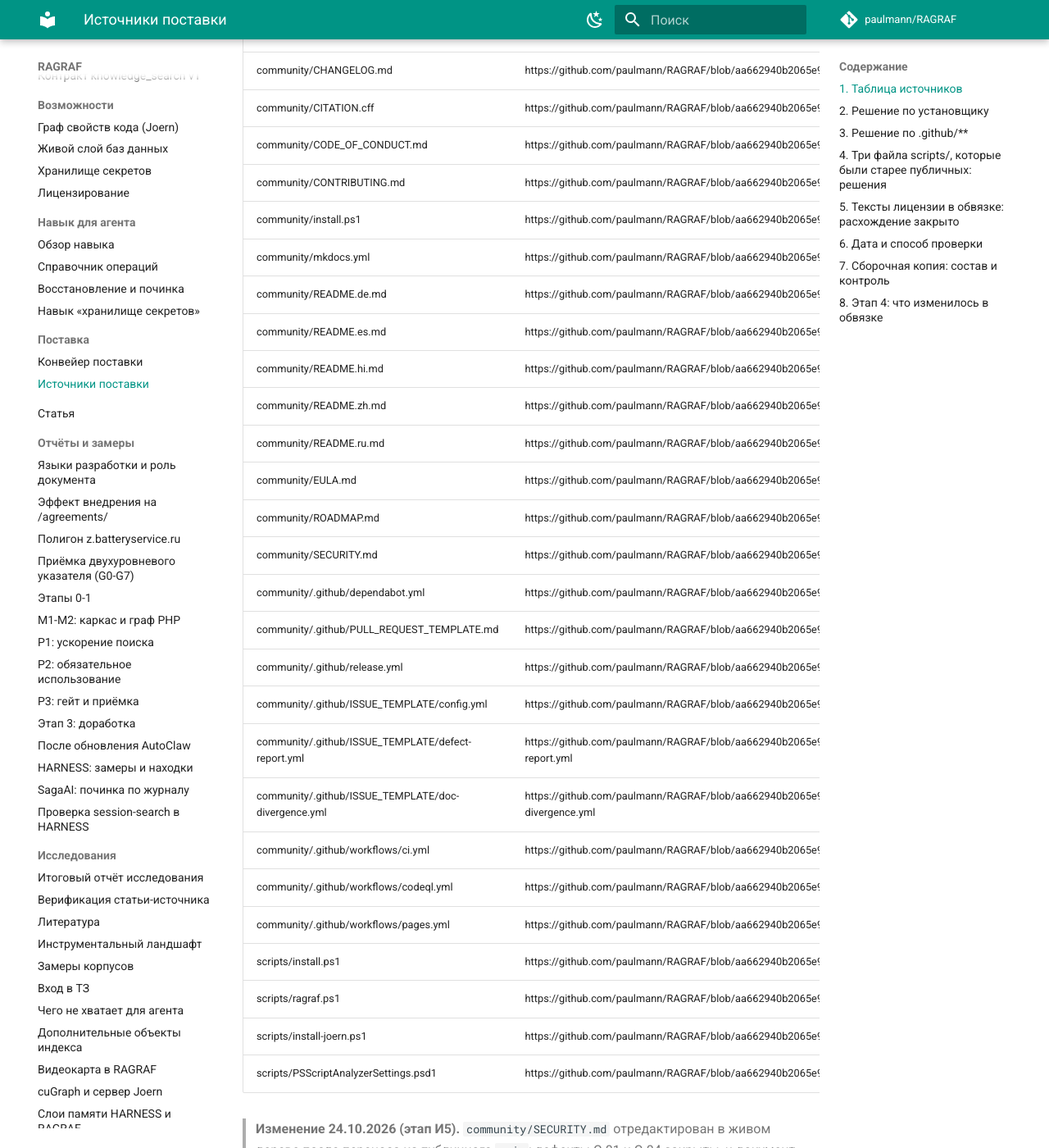
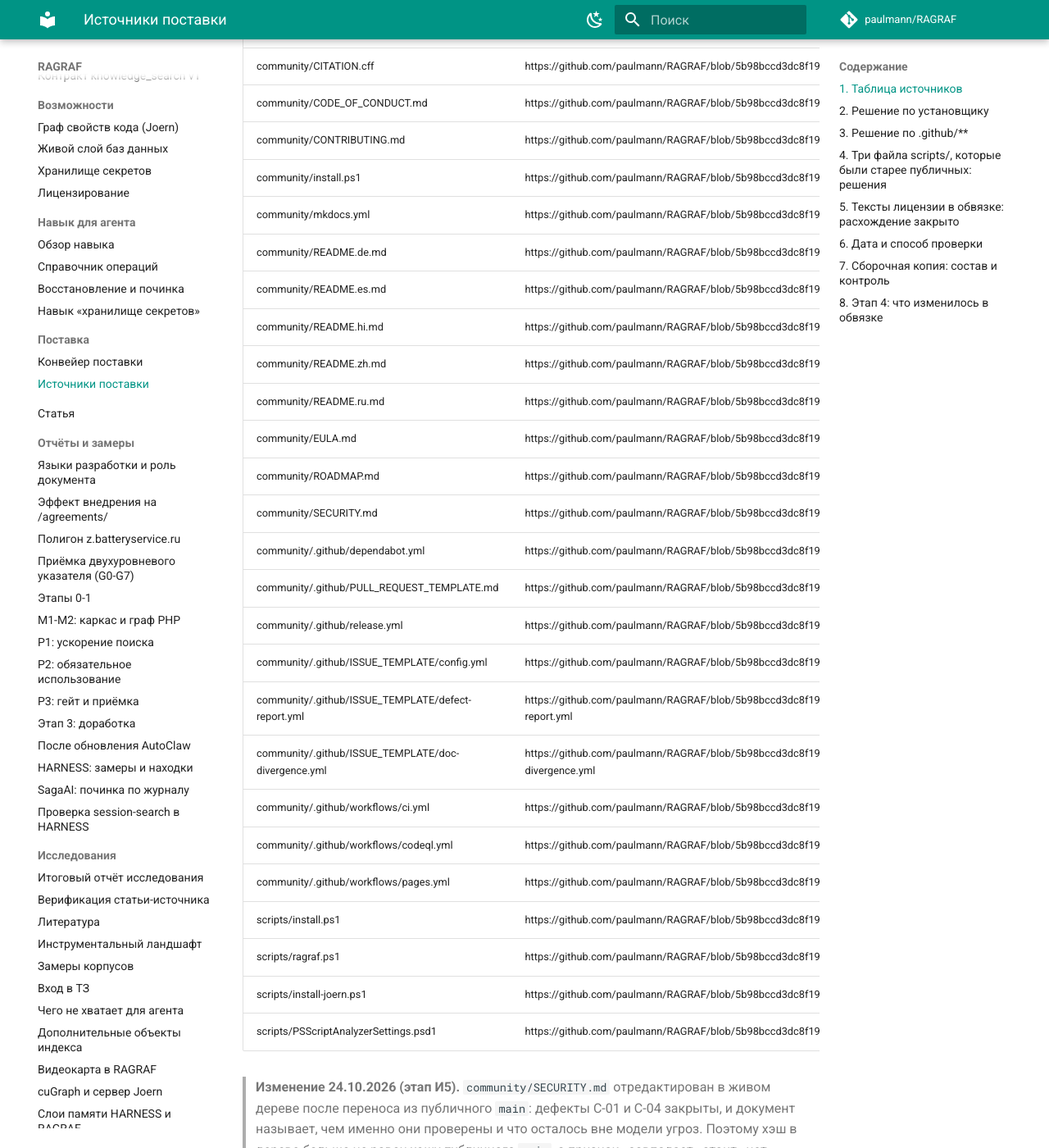
Before and after one commit to paulmann/RAGRAF, an MkDocs documentation site: the page built from docs/03_implementation/RELEASE-SOURCES.md, in a window 1280 px wide and 1400 px high, scrolled down 1235 px. Shown: the whole window at 82% size. Built offline with MkDocs 1.6.1 and Material for MkDocs 9.7.7, drawn with Linux system fonts in a browser that asks for light colours; comment, search, counter and statistics services are not loaded; some of the changed lines change nothing that is shown; some of the changed text lies outside the part shown.

Commit message:
docs: таблица источников пересчитана на голове 5b98bcc

```diff
--- a/docs/03_implementation/RELEASE-SOURCES.md
+++ b/docs/03_implementation/RELEASE-SOURCES.md
@@ -7,8 +7,8 @@
 в таком состоянии теряла обвязку целиком — и заметить это можно было только
 сверкой, которой до сих пор никто не делал.
 
-**Публичный `main` на момент сверки:** `aa662940b2065e92ae1e8892f583c6bbee7934e8`
-(None, «выпуск документов этапа И17»),
+**Публичный `main` на момент сверки:** `5b98bccd3dc8f1904e930f03e39a55ba4a20d317`
+(2026-10-26 22:24:00 +0300, «выпуск документов этапа И17»),
 репозиторий https://github.com/paulmann/RAGRAF, клон в песочнице
 `%TEMP%\ragraf-pub-20261024-175225` (`git clone --depth 50`, затем
 `git fetch origin`, `git rev-parse origin/main`).
@@ -32,12 +32,10 @@
 описание прошлого, а не текущего состояния.
 
 
-> **Изменение 26.10.2026 (этап И17).** `community/EULA.md` переписан в живом
-> дереве: поставка одна, Pro и Enterprise — уровни лицензии внутри неё, переход
-> между уровнями — активация лицензии, а не установка (решение владельца от
-> 26.10.2026). Строка таблицы поэтому честно говорит «нет»: публичный `main`
-> отдаёт прежний текст, пока выпуск не отправлен. После отправки строка
-> пересчитывается на новой голове и признак становится «да».
+> **Изменение 26.10.2026 (этап И17).** `community/EULA.md` переписан: поставка
+> одна, Pro и Enterprise — уровни лицензии внутри неё, переход между уровнями —
+> активация лицензии, а не установка (решение владельца от 26.10.2026). Выпуск
+> отправлен, хэши совпадают, адрес источника указывает на голову выпуска.
 
 Хэши — sha256, полные (64 знака). Столбец «совпадает» означает: файл в дереве
 побайтово равен файлу публичного `main`, то есть перенос выполнен без правки
@@ -45,33 +43,33 @@
 
 | файл в дереве | источник (URL + коммит) | sha256 в публичном main | sha256 в дереве | совпадает | путь в поставке |
 |---|---|---|---|---|---|
-| community/CHANGELOG.md | https://github.com/paulmann/RAGRAF/blob/aa662940b2065e92ae1e8892f583c6bbee7934e8/CHANGELOG.md | 801a6ade05de5fc19a448d92a82879dc4a7559992a76810d9471362c183e51e9 | 801a6ade05de5fc19a448d92a82879dc4a7559992a76810d9471362c183e51e9 | да | CHANGELOG.md |
-| community/CITATION.cff | https://github.com/paulmann/RAGRAF/blob/aa662940b2065e92ae1e8892f583c6bbee7934e8/CITATION.cff | 66b646fef4e186b062d1854a9337cc2e91ab1d2cddaa8abee2d95df3b0fe0581 | 66b646fef4e186b062d1854a9337cc2e91ab1d2cddaa8abee2d95df3b0fe0581 | да | CITATION.cff |
-| community/CODE_OF_CONDUCT.md | https://github.com/paulmann/RAGRAF/blob/aa662940b2065e92ae1e8892f583c6bbee7934e8/CODE_OF_CONDUCT.md | 34596ad809e62b3c5a0f9cfb3106c971c21b4f145b18c7e70704959d6996b580 | 34596ad809e62b3c5a0f9cfb3106c971c21b4f145b18c7e70704959d6996b580 | да | CODE_OF_CONDUCT.md |
-| community/CONTRIBUTING.md | https://github.com/paulmann/RAGRAF/blob/aa662940b2065e92ae1e8892f583c6bbee7934e8/CONTRIBUTING.md | 4702989e9f57c205f752d6e5977b692316fae0fa4c61c32355d5289e05d98689 | 4702989e9f57c205f752d6e5977b692316fae0fa4c61c32355d5289e05d98689 | да | CONTRIBUTING.md |
-| community/install.ps1 | https://github.com/paulmann/RAGRAF/blob/aa662940b2065e92ae1e8892f583c6bbee7934e8/install.ps1 | 5a55c8d88ba70066e43147d9b772d98352f46ca82a88ef18a2d8ada71509e8e0 | 5a55c8d88ba70066e43147d9b772d98352f46ca82a88ef18a2d8ada71509e8e0 | да | install.ps1 |
-| community/mkdocs.yml | https://github.com/paulmann/RAGRAF/blob/aa662940b2065e92ae1e8892f583c6bbee7934e8/mkdocs.yml | fafbfabe326de2139b7075cc831c358729070a28f0e1b90baa26dbf8bcd4a0e4 | fafbfabe326de2139b7075cc831c358729070a28f0e1b90baa26dbf8bcd4a0e4 | да | mkdocs.yml |
-| community/README.de.md | https://github.com/paulmann/RAGRAF/blob/aa662940b2065e92ae1e8892f583c6bbee7934e8/README.de.md | a43a47f12b3f2c362f5da1e428a9e3cb6701830c9d9254a14bec3fb9cd3b660f | a43a47f12b3f2c362f5da1e428a9e3cb6701830c9d9254a14bec3fb9cd3b660f | да | README.de.md |
-| community/README.es.md | https://github.com/paulmann/RAGRAF/blob/aa662940b2065e92ae1e8892f583c6bbee7934e8/README.es.md | 603d4e7f287ab163475ca8a1d745b07187a4be5e5254e61c1276e68d9a55c007 | 603d4e7f287ab163475ca8a1d745b07187a4be5e5254e61c1276e68d9a55c007 | да | README.es.md |
-| community/README.hi.md | https://github.com/paulmann/RAGRAF/blob/aa662940b2065e92ae1e8892f583c6bbee7934e8/README.hi.md | c8e4bee16f3300f5f9e9b905afa479f18cb30beec54877a7c35aa60869a35cf7 | c8e4bee16f3300f5f9e9b905afa479f18cb30beec54877a7c35aa60869a35cf7 | да | README.hi.md |
-| community/README.zh.md | https://github.com/paulmann/RAGRAF/blob/aa662940b2065e92ae1e8892f583c6bbee7934e8/README.zh.md | f4252d8b8e51a9aa0c1e7c6375de755b39d6d61c35fb7dbe510cc3fdff88b1de | f4252d8b8e51a9aa0c1e7c6375de755b39d6d61c35fb7dbe510cc3fdff88b1de | да | README.zh.md |
-| community/README.ru.md | https://github.com/paulmann/RAGRAF/blob/aa662940b2065e92ae1e8892f583c6bbee7934e8/README.ru.md | 0b54d4d486bab6c2d6838175ac15d416b45c37d69f3a1f488ecef50cc5f8cede | 0b54d4d486bab6c2d6838175ac15d416b45c37d69f3a1f488ecef50cc5f8cede | да | README.ru.md |
-| community/EULA.md | https://github.com/paulmann/RAGRAF/blob/aa662940b2065e92ae1e8892f583c6bbee7934e8/EULA.md | 4c722977b993fb0f22c51e33857648bb91b56a214a3164f29e842a88c2e7e666 | 1ea1866c28f181bf9135732b1a2e6806eec22b6b6ff66603b9a25b347767b22a | нет | EULA.md |
-| community/ROADMAP.md | https://github.com/paulmann/RAGRAF/blob/aa662940b2065e92ae1e8892f583c6bbee7934e8/ROADMAP.md | dae3feb0c20c70ec55cae98740401a02206875e2ebfcc8cded00637ca8ab0cf4 | dae3feb0c20c70ec55cae98740401a02206875e2ebfcc8cded00637ca8ab0cf4 | да | ROADMAP.md |
-| community/SECURITY.md | https://github.com/paulmann/RAGRAF/blob/aa662940b2065e92ae1e8892f583c6bbee7934e8/SECURITY.md | dbc7d9c2bd4d3e2d1481a36d00655633c3b45603d1f6753a26c9357414495700 | dbc7d9c2bd4d3e2d1481a36d00655633c3b45603d1f6753a26c9357414495700 | да | SECURITY.md |
-| community/.github/dependabot.yml | https://github.com/paulmann/RAGRAF/blob/aa662940b2065e92ae1e8892f583c6bbee7934e8/.github/dependabot.yml | 37360b6fa679b5639b08465c684bca8d86c56f9cdf5b1e8c9dd3e1d813f79532 | 37360b6fa679b5639b08465c684bca8d86c56f9cdf5b1e8c9dd3e1d813f79532 | да | .github/dependabot.yml |
-| community/.github/PULL_REQUEST_TEMPLATE.md | https://github.com/paulmann/RAGRAF/blob/aa662940b2065e92ae1e8892f583c6bbee7934e8/.github/PULL_REQUEST_TEMPLATE.md | 30c5a2c60f7d1933b201b326d55ce6955aad46457d3d65503c9b666706ab82b0 | 30c5a2c60f7d1933b201b326d55ce6955aad46457d3d65503c9b666706ab82b0 | да | .github/PULL_REQUEST_TEMPLATE.md |
-| community/.github/release.yml | https://github.com/paulmann/RAGRAF/blob/aa662940b2065e92ae1e8892f583c6bbee7934e8/.github/release.yml | 48c9059c309e7e04177c3e649c02ff3aa5b93b0045a55eff3998004e4356560c | 48c9059c309e7e04177c3e649c02ff3aa5b93b0045a55eff3998004e4356560c | да | .github/release.yml |
-| community/.github/ISSUE_TEMPLATE/config.yml | https://github.com/paulmann/RAGRAF/blob/aa662940b2065e92ae1e8892f583c6bbee7934e8/.github/ISSUE_TEMPLATE/config.yml | 0bc9435ed1245c47bbde5fc751fb937c75b554553be3010da264be10d2c89654 | 0bc9435ed1245c47bbde5fc751fb937c75b554553be3010da264be10d2c89654 | да | .github/ISSUE_TEMPLATE/config.yml |
-| community/.github/ISSUE_TEMPLATE/defect-report.yml | https://github.com/paulmann/RAGRAF/blob/aa662940b2065e92ae1e8892f583c6bbee7934e8/.github/ISSUE_TEMPLATE/defect-report.yml | abab94c9ded87699c6046f527486ff84c0abb6d1df8c7f3447baeb25f58fc2a6 | abab94c9ded87699c6046f527486ff84c0abb6d1df8c7f3447baeb25f58fc2a6 | да | .github/ISSUE_TEMPLATE/defect-report.yml |
-| community/.github/ISSUE_TEMPLATE/doc-divergence.yml | https://github.com/paulmann/RAGRAF/blob/aa662940b2065e92ae1e8892f583c6bbee7934e8/.github/ISSUE_TEMPLATE/doc-divergence.yml | 743c9e238dcaaa3eb10f4739a53f7ec7cab43d81ff3c1d93adfab768adcf3aff | 743c9e238dcaaa3eb10f4739a53f7ec7cab43d81ff3c1d93adfab768adcf3aff | да | .github/ISSUE_TEMPLATE/doc-divergence.yml |
-| community/.github/workflows/ci.yml | https://github.com/paulmann/RAGRAF/blob/aa662940b2065e92ae1e8892f583c6bbee7934e8/.github/workflows/ci.yml | ea6d8ae5a2007164ca196a0e1b6fc7e71976c9a354ebe55efc50f32d7e6b3a99 | ea6d8ae5a2007164ca196a0e1b6fc7e71976c9a354ebe55efc50f32d7e6b3a99 | да | .github/workflows/ci.yml |
-| community/.github/workflows/codeql.yml | https://github.com/paulmann/RAGRAF/blob/aa662940b2065e92ae1e8892f583c6bbee7934e8/.github/workflows/codeql.yml | 5c09bbc2cec2fe16c338d4527100b92b63badfc6dbf3dea34b2652d5a0726bfb | 5c09bbc2cec2fe16c338d4527100b92b63badfc6dbf3dea34b2652d5a0726bfb | да | .github/workflows/codeql.yml |
-| community/.github/workflows/pages.yml | https://github.com/paulmann/RAGRAF/blob/aa662940b2065e92ae1e8892f583c6bbee7934e8/.github/workflows/pages.yml | 4735800e7da31eb2b1ef550ccff883867e072118f8edb164b8ddbddd65abeb38 | 4735800e7da31eb2b1ef550ccff883867e072118f8edb164b8ddbddd65abeb38 | да | .github/workflows/pages.yml |
-| scripts/install.ps1 | https://github.com/paulmann/RAGRAF/blob/aa662940b2065e92ae1e8892f583c6bbee7934e8/scripts/install.ps1 | f6cee5d8bb7f98039c297b578cc86c15fb439e14ed2206289d63382031be5996 | f6cee5d8bb7f98039c297b578cc86c15fb439e14ed2206289d63382031be5996 | да | scripts/install.ps1 |
-| scripts/ragraf.ps1 | https://github.com/paulmann/RAGRAF/blob/aa662940b2065e92ae1e8892f583c6bbee7934e8/scripts/ragraf.ps1 | f7dbe0bb262b92456945a7863e6263bce3b4678f1cb04ae5f9e81c6a05488813 | f7dbe0bb262b92456945a7863e6263bce3b4678f1cb04ae5f9e81c6a05488813 | да | scripts/ragraf.ps1 |
-| scripts/install-joern.ps1 | https://github.com/paulmann/RAGRAF/blob/aa662940b2065e92ae1e8892f583c6bbee7934e8/scripts/install-joern.ps1 | c3ebcf0e2c344b95e1fc1d9c3f60937ac87fe6fac7d76351683c8b8faf4f8a27 | c3ebcf0e2c344b95e1fc1d9c3f60937ac87fe6fac7d76351683c8b8faf4f8a27 | да | scripts/install-joern.ps1 |
-| scripts/PSScriptAnalyzerSettings.psd1 | https://github.com/paulmann/RAGRAF/blob/aa662940b2065e92ae1e8892f583c6bbee7934e8/scripts/PSScriptAnalyzerSettings.psd1 | dd5fbe1cb5be2fa1bc9ca6f9fc5b45b3b1ec40cecb452ae5b2d938c6c9473657 | dd5fbe1cb5be2fa1bc9ca6f9fc5b45b3b1ec40cecb452ae5b2d938c6c9473657 | да | scripts/PSScriptAnalyzerSettings.psd1 |
+| community/CHANGELOG.md | https://github.com/paulmann/RAGRAF/blob/5b98bccd3dc8f1904e930f03e39a55ba4a20d317/CHANGELOG.md | 801a6ade05de5fc19a448d92a82879dc4a7559992a76810d9471362c183e51e9 | 801a6ade05de5fc19a448d92a82879dc4a7559992a76810d9471362c183e51e9 | да | CHANGELOG.md |
+| community/CITATION.cff | https://github.com/paulmann/RAGRAF/blob/5b98bccd3dc8f1904e930f03e39a55ba4a20d317/CITATION.cff | 66b646fef4e186b062d1854a9337cc2e91ab1d2cddaa8abee2d95df3b0fe0581 | 66b646fef4e186b062d1854a9337cc2e91ab1d2cddaa8abee2d95df3b0fe0581 | да | CITATION.cff |
+| community/CODE_OF_CONDUCT.md | https://github.com/paulmann/RAGRAF/blob/5b98bccd3dc8f1904e930f03e39a55ba4a20d317/CODE_OF_CONDUCT.md | 34596ad809e62b3c5a0f9cfb3106c971c21b4f145b18c7e70704959d6996b580 | 34596ad809e62b3c5a0f9cfb3106c971c21b4f145b18c7e70704959d6996b580 | да | CODE_OF_CONDUCT.md |
+| community/CONTRIBUTING.md | https://github.com/paulmann/RAGRAF/blob/5b98bccd3dc8f1904e930f03e39a55ba4a20d317/CONTRIBUTING.md | 4702989e9f57c205f752d6e5977b692316fae0fa4c61c32355d5289e05d98689 | 4702989e9f57c205f752d6e5977b692316fae0fa4c61c32355d5289e05d98689 | да | CONTRIBUTING.md |
+| community/install.ps1 | https://github.com/paulmann/RAGRAF/blob/5b98bccd3dc8f1904e930f03e39a55ba4a20d317/install.ps1 | 5a55c8d88ba70066e43147d9b772d98352f46ca82a88ef18a2d8ada71509e8e0 | 5a55c8d88ba70066e43147d9b772d98352f46ca82a88ef18a2d8ada71509e8e0 | да | install.ps1 |
+| community/mkdocs.yml | https://github.com/paulmann/RAGRAF/blob/5b98bccd3dc8f1904e930f03e39a55ba4a20d317/mkdocs.yml | fafbfabe326de2139b7075cc831c358729070a28f0e1b90baa26dbf8bcd4a0e4 | fafbfabe326de2139b7075cc831c358729070a28f0e1b90baa26dbf8bcd4a0e4 | да | mkdocs.yml |
+| community/README.de.md | https://github.com/paulmann/RAGRAF/blob/5b98bccd3dc8f1904e930f03e39a55ba4a20d317/README.de.md | a43a47f12b3f2c362f5da1e428a9e3cb6701830c9d9254a14bec3fb9cd3b660f | a43a47f12b3f2c362f5da1e428a9e3cb6701830c9d9254a14bec3fb9cd3b660f | да | README.de.md |
+| community/README.es.md | https://github.com/paulmann/RAGRAF/blob/5b98bccd3dc8f1904e930f03e39a55ba4a20d317/README.es.md | 603d4e7f287ab163475ca8a1d745b07187a4be5e5254e61c1276e68d9a55c007 | 603d4e7f287ab163475ca8a1d745b07187a4be5e5254e61c1276e68d9a55c007 | да | README.es.md |
+| community/README.hi.md | https://github.com/paulmann/RAGRAF/blob/5b98bccd3dc8f1904e930f03e39a55ba4a20d317/README.hi.md | c8e4bee16f3300f5f9e9b905afa479f18cb30beec54877a7c35aa60869a35cf7 | c8e4bee16f3300f5f9e9b905afa479f18cb30beec54877a7c35aa60869a35cf7 | да | README.hi.md |
+| community/README.zh.md | https://github.com/paulmann/RAGRAF/blob/5b98bccd3dc8f1904e930f03e39a55ba4a20d317/README.zh.md | f4252d8b8e51a9aa0c1e7c6375de755b39d6d61c35fb7dbe510cc3fdff88b1de | f4252d8b8e51a9aa0c1e7c6375de755b39d6d61c35fb7dbe510cc3fdff88b1de | да | README.zh.md |
+| community/README.ru.md | https://github.com/paulmann/RAGRAF/blob/5b98bccd3dc8f1904e930f03e39a55ba4a20d317/README.ru.md | 0b54d4d486bab6c2d6838175ac15d416b45c37d69f3a1f488ecef50cc5f8cede | 0b54d4d486bab6c2d6838175ac15d416b45c37d69f3a1f488ecef50cc5f8cede | да | README.ru.md |
+| community/EULA.md | https://github.com/paulmann/RAGRAF/blob/5b98bccd3dc8f1904e930f03e39a55ba4a20d317/EULA.md | 1ea1866c28f181bf9135732b1a2e6806eec22b6b6ff66603b9a25b347767b22a | 1ea1866c28f181bf9135732b1a2e6806eec22b6b6ff66603b9a25b347767b22a | да | EULA.md |
+| community/ROADMAP.md | https://github.com/paulmann/RAGRAF/blob/5b98bccd3dc8f1904e930f03e39a55ba4a20d317/ROADMAP.md | dae3feb0c20c70ec55cae98740401a02206875e2ebfcc8cded00637ca8ab0cf4 | dae3feb0c20c70ec55cae98740401a02206875e2ebfcc8cded00637ca8ab0cf4 | да | ROADMAP.md |
+| community/SECURITY.md | https://github.com/paulmann/RAGRAF/blob/5b98bccd3dc8f1904e930f03e39a55ba4a20d317/SECURITY.md | dbc7d9c2bd4d3e2d1481a36d00655633c3b45603d1f6753a26c9357414495700 | dbc7d9c2bd4d3e2d1481a36d00655633c3b45603d1f6753a26c9357414495700 | да | SECURITY.md |
+| community/.github/dependabot.yml | https://github.com/paulmann/RAGRAF/blob/5b98bccd3dc8f1904e930f03e39a55ba4a20d317/.github/dependabot.yml | 37360b6fa679b5639b08465c684bca8d86c56f9cdf5b1e8c9dd3e1d813f79532 | 37360b6fa679b5639b08465c684bca8d86c56f9cdf5b1e8c9dd3e1d813f79532 | да | .github/dependabot.yml |
+| community/.github/PULL_REQUEST_TEMPLATE.md | https://github.com/paulmann/RAGRAF/blob/5b98bccd3dc8f1904e930f03e39a55ba4a20d317/.github/PULL_REQUEST_TEMPLATE.md | 30c5a2c60f7d1933b201b326d55ce6955aad46457d3d65503c9b666706ab82b0 | 30c5a2c60f7d1933b201b326d55ce6955aad46457d3d65503c9b666706ab82b0 | да | .github/PULL_REQUEST_TEMPLATE.md |
+| community/.github/release.yml | https://github.com/paulmann/RAGRAF/blob/5b98bccd3dc8f1904e930f03e39a55ba4a20d317/.github/release.yml | 48c9059c309e7e04177c3e649c02ff3aa5b93b0045a55eff3998004e4356560c | 48c9059c309e7e04177c3e649c02ff3aa5b93b0045a55eff3998004e4356560c | да | .github/release.yml |
+| community/.github/ISSUE_TEMPLATE/config.yml | https://github.com/paulmann/RAGRAF/blob/5b98bccd3dc8f1904e930f03e39a55ba4a20d317/.github/ISSUE_TEMPLATE/config.yml | 0bc9435ed1245c47bbde5fc751fb937c75b554553be3010da264be10d2c89654 | 0bc9435ed1245c47bbde5fc751fb937c75b554553be3010da264be10d2c89654 | да | .github/ISSUE_TEMPLATE/config.yml |
+| community/.github/ISSUE_TEMPLATE/defect-report.yml | https://github.com/paulmann/RAGRAF/blob/5b98bccd3dc8f1904e930f03e39a55ba4a20d317/.github/ISSUE_TEMPLATE/defect-report.yml | abab94c9ded87699c6046f527486ff84c0abb6d1df8c7f3447baeb25f58fc2a6 | abab94c9ded87699c6046f527486ff84c0abb6d1df8c7f3447baeb25f58fc2a6 | да | .github/ISSUE_TEMPLATE/defect-report.yml |
+| community/.github/ISSUE_TEMPLATE/doc-divergence.yml | https://github.com/paulmann/RAGRAF/blob/5b98bccd3dc8f1904e930f03e39a55ba4a20d317/.github/ISSUE_TEMPLATE/doc-divergence.yml | 743c9e238dcaaa3eb10f4739a53f7ec7cab43d81ff3c1d93adfab768adcf3aff | 743c9e238dcaaa3eb10f4739a53f7ec7cab43d81ff3c1d93adfab768adcf3aff | да | .github/ISSUE_TEMPLATE/doc-divergence.yml |
+| community/.github/workflows/ci.yml | https://github.com/paulmann/RAGRAF/blob/5b98bccd3dc8f1904e930f03e39a55ba4a20d317/.github/workflows/ci.yml | ea6d8ae5a2007164ca196a0e1b6fc7e71976c9a354ebe55efc50f32d7e6b3a99 | ea6d8ae5a2007164ca196a0e1b6fc7e71976c9a354ebe55efc50f32d7e6b3a99 | да | .github/workflows/ci.yml |
+| community/.github/workflows/codeql.yml | https://github.com/paulmann/RAGRAF/blob/5b98bccd3dc8f1904e930f03e39a55ba4a20d317/.github/workflows/codeql.yml | 5c09bbc2cec2fe16c338d4527100b92b63badfc6dbf3dea34b2652d5a0726bfb | 5c09bbc2cec2fe16c338d4527100b92b63badfc6dbf3dea34b2652d5a0726bfb | да | .github/workflows/codeql.yml |
+| community/.github/workflows/pages.yml | https://github.com/paulmann/RAGRAF/blob/5b98bccd3dc8f1904e930f03e39a55ba4a20d317/.github/workflows/pages.yml | 4735800e7da31eb2b1ef550ccff883867e072118f8edb164b8ddbddd65abeb38 | 4735800e7da31eb2b1ef550ccff883867e072118f8edb164b8ddbddd65abeb38 | да | .github/workflows/pages.yml |
+| scripts/install.ps1 | https://github.com/paulmann/RAGRAF/blob/5b98bccd3dc8f1904e930f03e39a55ba4a20d317/scripts/install.ps1 | f6cee5d8bb7f98039c297b578cc86c15fb439e14ed2206289d63382031be5996 | f6cee5d8bb7f98039c297b578cc86c15fb439e14ed2206289d63382031be5996 | да | scripts/install.ps1 |
+| scripts/ragraf.ps1 | https://github.com/paulmann/RAGRAF/blob/5b98bccd3dc8f1904e930f03e39a55ba4a20d317/scripts/ragraf.ps1 | f7dbe0bb262b92456945a7863e6263bce3b4678f1cb04ae5f9e81c6a05488813 | f7dbe0bb262b92456945a7863e6263bce3b4678f1cb04ae5f9e81c6a05488813 | да | scripts/ragraf.ps1 |
+| scripts/install-joern.ps1 | https://github.com/paulmann/RAGRAF/blob/5b98bccd3dc8f1904e930f03e39a55ba4a20d317/scripts/install-joern.ps1 | c3ebcf0e2c344b95e1fc1d9c3f60937ac87fe6fac7d76351683c8b8faf4f8a27 | c3ebcf0e2c344b95e1fc1d9c3f60937ac87fe6fac7d76351683c8b8faf4f8a27 | да | scripts/install-joern.ps1 |
+| scripts/PSScriptAnalyzerSettings.psd1 | https://github.com/paulmann/RAGRAF/blob/5b98bccd3dc8f1904e930f03e39a55ba4a20d317/scripts/PSScriptAnalyzerSettings.psd1 | dd5fbe1cb5be2fa1bc9ca6f9fc5b45b3b1ec40cecb452ae5b2d938c6c9473657 | dd5fbe1cb5be2fa1bc9ca6f9fc5b45b3b1ec40cecb452ae5b2d938c6c9473657 | да | scripts/PSScriptAnalyzerSettings.psd1 |
 
 > **Изменение 24.10.2026 (этап И5).** `community/SECURITY.md` отредактирован в
 > живом дереве после переноса из публичного `main`: дефекты C-01 и C-04 закрыты,
```
Also changed, not shown: 1 other file.
